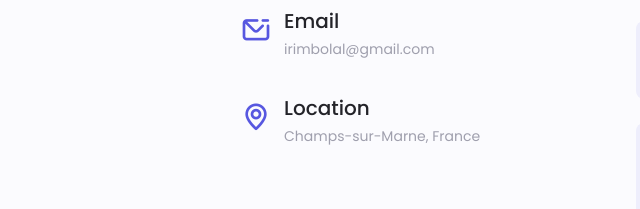
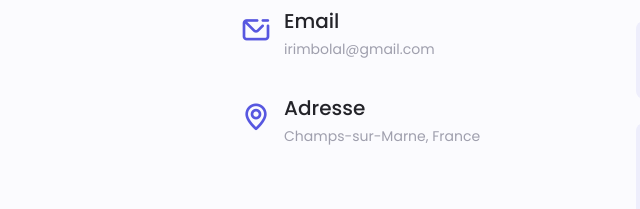
Before and after one commit to loic1805/Portfolio, a plain HTML site: page index.html in a window 1280 px wide. Shown: the part 3931-4140 px from the top of the page, 16-656 px from the left. Drawn offline with nearby package versions, Linux system fonts and the light colour scheme.

Commit message:
Update index.html

```diff
--- a/index.html
+++ b/index.html
@@ -835,7 +835,7 @@
               <i class="uil uil-map-marker contact__icon"></i>
 
               <div>
-                <h3 class="contact__title">Location</h3>
+                <h3 class="contact__title">Adresse</h3>
                 <span class="contact__subtitle"
                   >Champs-sur-Marne, France</span
                 >
```
